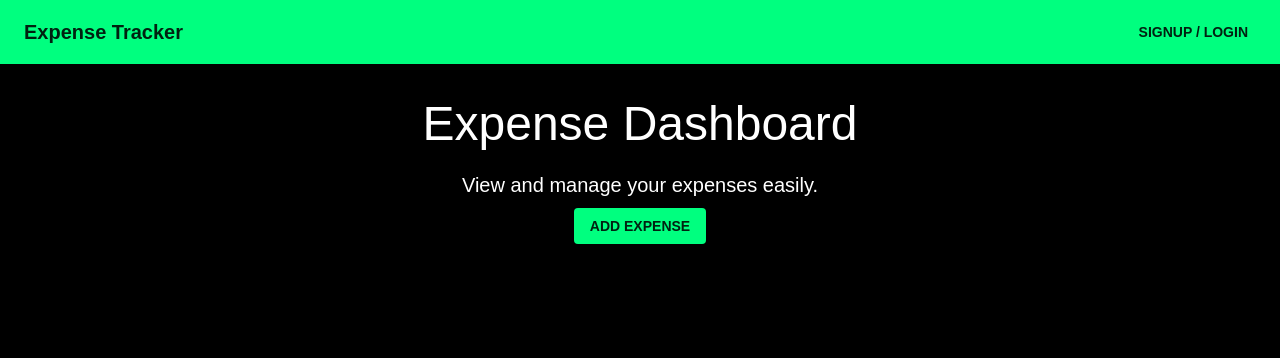
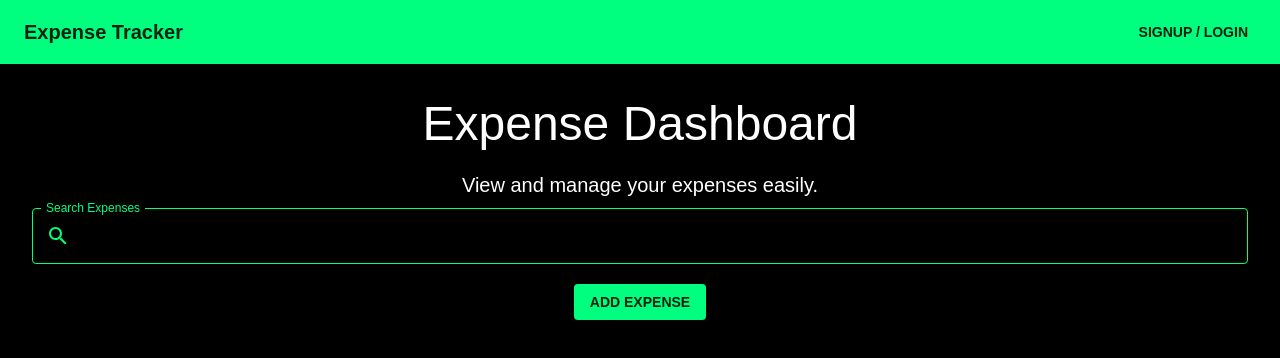
Before and after one commit to Icyy/expense-tracker, a React (Create React App) app in the folder expense-tracker/: page / in a window 1280 px wide. Shown: the top 358 px of the page. Built offline with nearby package versions, Linux system fonts and the light colour scheme; the HTML template or start-up script is replaced by a standard one.

Commit message:
added search bar filtering

```diff
--- a/expense-tracker/src/pages/DashboardPage.js
+++ b/expense-tracker/src/pages/DashboardPage.js
@@ -15,15 +15,26 @@ import {
   Select,
   FormControl,
   InputLabel,
+  InputAdornment,
 } from "@mui/material";
-import { PieChart, Pie, Cell, Tooltip, Legend, ResponsiveContainer } from "recharts";
+import {
+  PieChart,
+  Pie,
+  Cell,
+  Tooltip,
+  Legend,
+  ResponsiveContainer,
+} from "recharts";
 import { getExpenses, addExpense, deleteExpense, updateExpense } from "../api/api";
 import DeleteIcon from "@mui/icons-material/Delete";
+import SearchIcon from "@mui/icons-material/Search";
 
 const COLORS = ["#0088FE", "#00C49F", "#FFBB28", "#FF8042", "#A020F0"];
 
 const DashboardPage = () => {
   const [expenses, setExpenses] = useState([]);
+  const [filteredExpenses, setFilteredExpenses] = useState([]);
+  const [searchQuery, setSearchQuery] = useState("");
   const [loading, setLoading] = useState(true);
   const [error, setError] = useState(null);
   const [openModal, setOpenModal] = useState(false);
@@ -41,6 +52,7 @@ const DashboardPage = () => {
       try {
         const data = await getExpenses();
         setExpenses(data);
+        setFilteredExpenses(data); // Initialize filteredExpenses with all data
       } catch (err) {
         setError("Failed to load expenses");
       } finally {
@@ -69,7 +81,7 @@ const DashboardPage = () => {
       amount: expense.amount,
       category: expense.category,
       description: expense.description,
-      date: expense.date.split("T")[0], // Ensure proper date format
+      date: expense.date.split("T")[0],
     });
     setOpenModal(true);
   };
@@ -95,9 +107,15 @@ const DashboardPage = () => {
             expense._id === selectedExpenseId ? updatedExpense : expense
           )
         );
+        setFilteredExpenses((prevExpenses) =>
+          prevExpenses.map((expense) =>
+            expense._id === selectedExpenseId ? updatedExpense : expense
+          )
+        );
       } else {
         const newExpense = await addExpense(expenseForm);
         setExpenses((prevExpenses) => [newExpense, ...prevExpenses]);
+        setFilteredExpenses((prevExpenses) => [newExpense, ...prevExpenses]);
       }
       setOpenModal(false);
       setExpenseForm({
@@ -115,21 +133,40 @@ const DashboardPage = () => {
     if (window.confirm("Are you sure you want to delete this expense?")) {
       try {
         await deleteExpense(id);
-        setExpenses((prevExpenses) => prevExpenses.filter((expense) => expense._id !== id));
+        setExpenses((prevExpenses) =>
+          prevExpenses.filter((expense) => expense._id !== id)
+        );
+        setFilteredExpenses((prevExpenses) =>
+          prevExpenses.filter((expense) => expense._id !== id)
+        );
       } catch (err) {
         setError("Failed to delete expense");
       }
     }
   };
 
-  const categoryData = expenses.reduce((acc, expense) => {
+  const handleSearch = (e) => {
+    const query = e.target.value.toLowerCase();
+    setSearchQuery(query);
+
+    // Filter expenses based on the search query
+    const filtered = expenses.filter((expense) =>
+      expense.description.toLowerCase().includes(query)
+    );
+    setFilteredExpenses(filtered);
+  };
+
+  const categoryData = filteredExpenses.reduce((acc, expense) => {
     const category = expense.category;
     const amount = parseFloat(expense.amount);
     acc[category] = (acc[category] || 0) + amount;
     return acc;
   }, {});
 
-  const pieChartData = Object.entries(categoryData).map(([name, value]) => ({ name, value }));
+  const pieChartData = Object.entries(categoryData).map(([name, value]) => ({
+    name,
+    value,
+  }));
 
   if (loading) {
     return (
@@ -159,6 +196,43 @@ const DashboardPage = () => {
         View and manage your expenses easily.
       </Typography>
 
+      <TextField
+        label="Search Expenses"
+        variant="outlined"
+        fullWidth
+        value={searchQuery}
+        onChange={handleSearch}
+        InputProps={{
+          startAdornment: (
+            <InputAdornment position="start">
+              <SearchIcon sx={{color:'#00ff7f'}}/>
+            </InputAdornment>
+          ),
+        }}
+        sx={{
+          marginBottom:'20px',
+          backgroundColor: "black",
+          borderRadius: "4px",
+          "& .MuiOutlinedInput-root": {
+            "& fieldset": {
+              borderColor: "#00ff7f", // Default border color
+            },
+            "&:hover fieldset": {
+              borderColor: "#1976d2", // Border color on hover
+            },
+            "&.Mui-focused fieldset": {
+              borderColor: "#1976d2", // Border color when focused
+            },
+          },
+          "& .MuiInputLabel-root": {
+            color: "#00ff7f", // Custom label color
+          },
+          "& .MuiInputLabel-root.Mui-focused": {
+            color: "#00ff7f", // Ensure label stays green when focused
+          },
+        }}
+      />
+
       <Button
         variant="contained"
         color="primary"
@@ -168,7 +242,7 @@ const DashboardPage = () => {
         Add Expense
       </Button>
 
-      {!error && expenses.length === 0 && (
+      {!error && filteredExpenses.length === 0 && (
         <Box
           sx={{
             marginTop: "20vh",
@@ -183,7 +257,7 @@ const DashboardPage = () => {
         </Box>
       )}
 
-      {!error && expenses.length > 0 && (
+      {!error && filteredExpenses.length > 0 && (
         <Grid container spacing={3} justifyContent="center">
           <Grid item xs={12} sm={6} md={6}>
             <Card sx={{ height: "100%" }}>
@@ -191,30 +265,67 @@ const DashboardPage = () => {
                 <Typography variant="h6" sx={{ color: "black" }}>
                   Most Recent Expense
                 </Typography>
-                <Box component="table" sx={{ width: "100%", marginTop: 2, borderCollapse: "collapse" }}>
+                <Box
+                  component="table"
+                  sx={{
+                    width: "100%",
+                    marginTop: 2,
+                    borderCollapse: "collapse",
+                  }}
+                >
                   <Box component="thead">
                     <Box component="tr">
-                      <Box component="th" sx={{ padding: "8px", border: "1px solid black", color: "black" }}>
+                      <Box
+                        component="th"
+                        sx={{ padding: "8px", border: "1px solid black", color: "black" }}
+                      >
                         Description
                       </Box>
-                      <Box component="th" sx={{ padding: "8px", border: "1px solid black", color: "black" }}>
+                      <Box
+                        component="th"
+                        sx={{ padding: "8px", border: "1px solid black", color: "black" }}
+                      >
                         Amount
                       </Box>
-                      <Box component="th" sx={{ padding: "8px", border: "1px solid black", color: "black" }}>
+                      <Box
+                        component="th"
+                        sx={{ padding: "8px", border: "1px solid black", color: "black" }}
+                      >
                         Actions
                       </Box>
                     </Box>
                   </Box>
                   <Box component="tbody">
-                    {expenses.map((expense, id) => (
+                    {filteredExpenses.map((expense, id) => (
                       <Box component="tr" key={id}>
-                        <Box component="td" sx={{ padding: "8px", border: "1px solid black", color: "black" }}>
+                        <Box
+                          component="td"
+                          sx={{
+                            padding: "8px",
+                            border: "1px solid black",
+                            color: "black",
+                          }}
+                        >
                           {expense.description}
                         </Box>
-                        <Box component="td" sx={{ padding: "8px", border: "1px solid black", color: "black" }}>
+                        <Box
+                          component="td"
+                          sx={{
+                            padding: "8px",
+                            border: "1px solid black",
+                            color: "black",
+                          }}
+                        >
                           ₹{expense.amount}
                         </Box>
-                        <Box component="td" sx={{ padding: "8px", border: "1px solid black", color: "black" }}>
+                        <Box
+                          component="td"
+                          sx={{
+                            padding: "8px",
+                            border: "1px solid black",
+                            color: "black",
+                          }}
+                        >
                           <Button
                             variant="contained"
                             color="secondary"
@@ -256,7 +367,10 @@ const DashboardPage = () => {
                       label
                     >
                       {pieChartData.map((entry, index) => (
-                        <Cell key={`cell-${index}`} fill={COLORS[index % COLORS.length]} />
+                        <Cell
+                          key={`cell-${index}`}
+                          fill={COLORS[index % COLORS.length]}
+                        />
                       ))}
                     </Pie>
                     <Tooltip />
@@ -281,48 +395,29 @@ const DashboardPage = () => {
             name="amount"
             value={expenseForm.amount}
             onChange={handleChange}
-            sx={{ marginBottom: 2 }}
-            InputProps={{
-              style: { color: "black" },
-            }}
+            margin="dense"
           />
-          <FormControl fullWidth sx={{ marginBottom: 2 }}>
-            <InputLabel>Category</InputLabel>
-            <Select
-              name="category"
-              value={expenseForm.category}
-              onChange={handleChange}
-              label="Category"
-              sx={{ color: "black" }}
-            >
-              <MenuItem sx={{ color: "black" }} value="food">
-                Food
-              </MenuItem>
-              <MenuItem sx={{ color: "black" }} value="transport">
-                Transport
-              </MenuItem>
-              <MenuItem sx={{ color: "black" }} value="utilities">
-                Utilities
-              </MenuItem>
-              <MenuItem sx={{ color: "black" }} value="entertainment">
-                Entertainment
-              </MenuItem>
-              <MenuItem sx={{ color: "black" }} value="others">
-                Others
-              </MenuItem>
-            </Select>
-          </FormControl>
           <TextField
             label="Description"
             fullWidth
             name="description"
             value={expenseForm.description}
             onChange={handleChange}
-            sx={{ marginBottom: 2 }}
-            InputProps={{
-              style: { color: "black" },
-            }}
+            margin="dense"
           />
+          <FormControl fullWidth margin="dense">
+            <InputLabel>Category</InputLabel>
+            <Select
+              name="category"
+              value={expenseForm.category}
+              onChange={handleChange}
+            >
+              <MenuItem value="Food">Food</MenuItem>
+              <MenuItem value="Travel">Travel</MenuItem>
+              <MenuItem value="Bills">Bills</MenuItem>
+              <MenuItem value="Entertainment">Entertainment</MenuItem>
+            </Select>
+          </FormControl>
           <TextField
             label="Date"
             type="date"
@@ -330,26 +425,16 @@ const DashboardPage = () => {
             name="date"
             value={expenseForm.date}
             onChange={handleChange}
-            sx={{ marginBottom: 2 }}
-            InputLabelProps={{
-              shrink: true,
-            }}
-            InputProps={{
-              style: { color: "black" },
-            }}
+            margin="dense"
+            InputLabelProps={{ shrink: true }}
           />
         </DialogContent>
         <DialogActions>
-          <Button onClick={handleCloseModal} color="secondary">
+          <Button onClick={handleCloseModal} color="error">
             Cancel
           </Button>
-          <Button
-            onClick={handleSubmit}
-            variant="contained"
-            color="primary"
-            sx={{ border: "1px solid" }}
-          >
-            {editMode ? "Save Changes" : "Add Expense"}
+          <Button onClick={handleSubmit} color="success">
+            {editMode ? "Update" : "Add"}
           </Button>
         </DialogActions>
       </Dialog>
```
